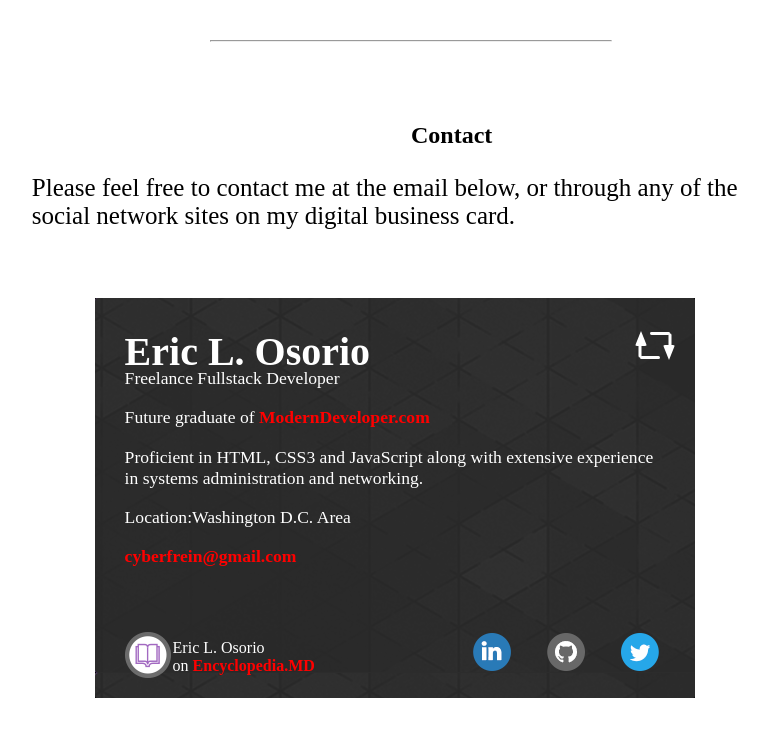
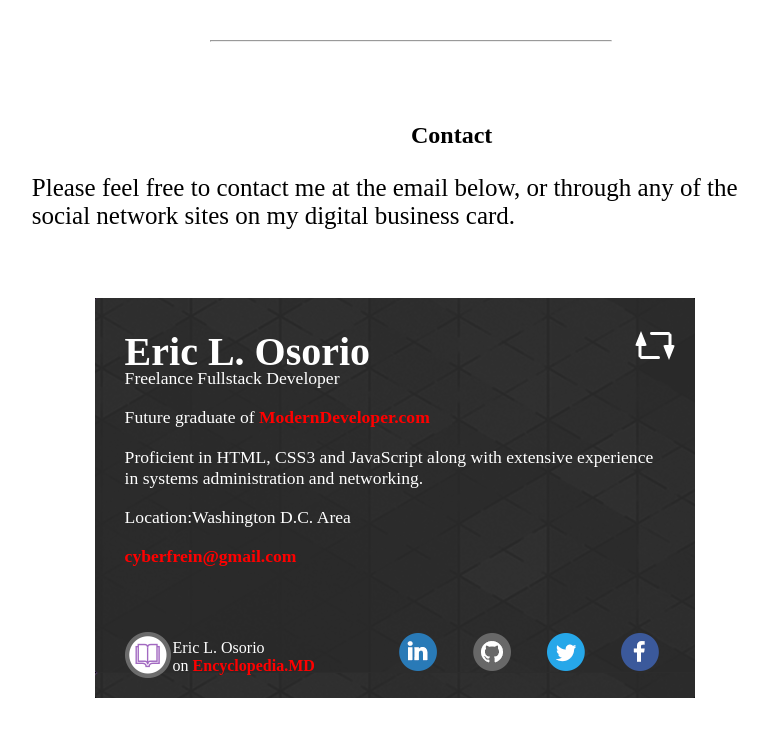
Before and after one commit to EricLOsorio/Interactive-non-JS-Portfolio-Web-App, a plain HTML site: page index.html in a window 1280 px wide. Shown: the part 2595-3331 px from the top of the page, without its empty margins (279-1047 px from the left). Drawn offline with Linux system fonts and the light colour scheme.

Commit message:
Update index.html

```diff
--- a/index.html
+++ b/index.html
@@ -454,6 +454,7 @@
             <p class="aboutme">Location:Washington D.C. Area
             <p class="aboutme"><a href="mailto:cyberfrein@gmail.com">cyberfrein@gmail.com</a></p>
             <a href="https://encyclopedia.moderndeveloper.com"><img src="designs/enc1.png" id="lmd"/></a>
+	    <a href="https://www.facebook.com/profile.php?id=100012878112674&ref=br_rs"><img src="designs/facebook.png" class="links"/></a>
             <a href="https://twitter.com/ericleeo1"><img src="designs/twitter.png" class="links"/></a>
             <a href="https://github.com/EricLOsorio"><img src="designs/github2.png" class="links"/></a>
             <a href="https://www.linkedin.com/in/ericlosorio"><img src="designs/linkedin.png" class="links"/></a>
```
